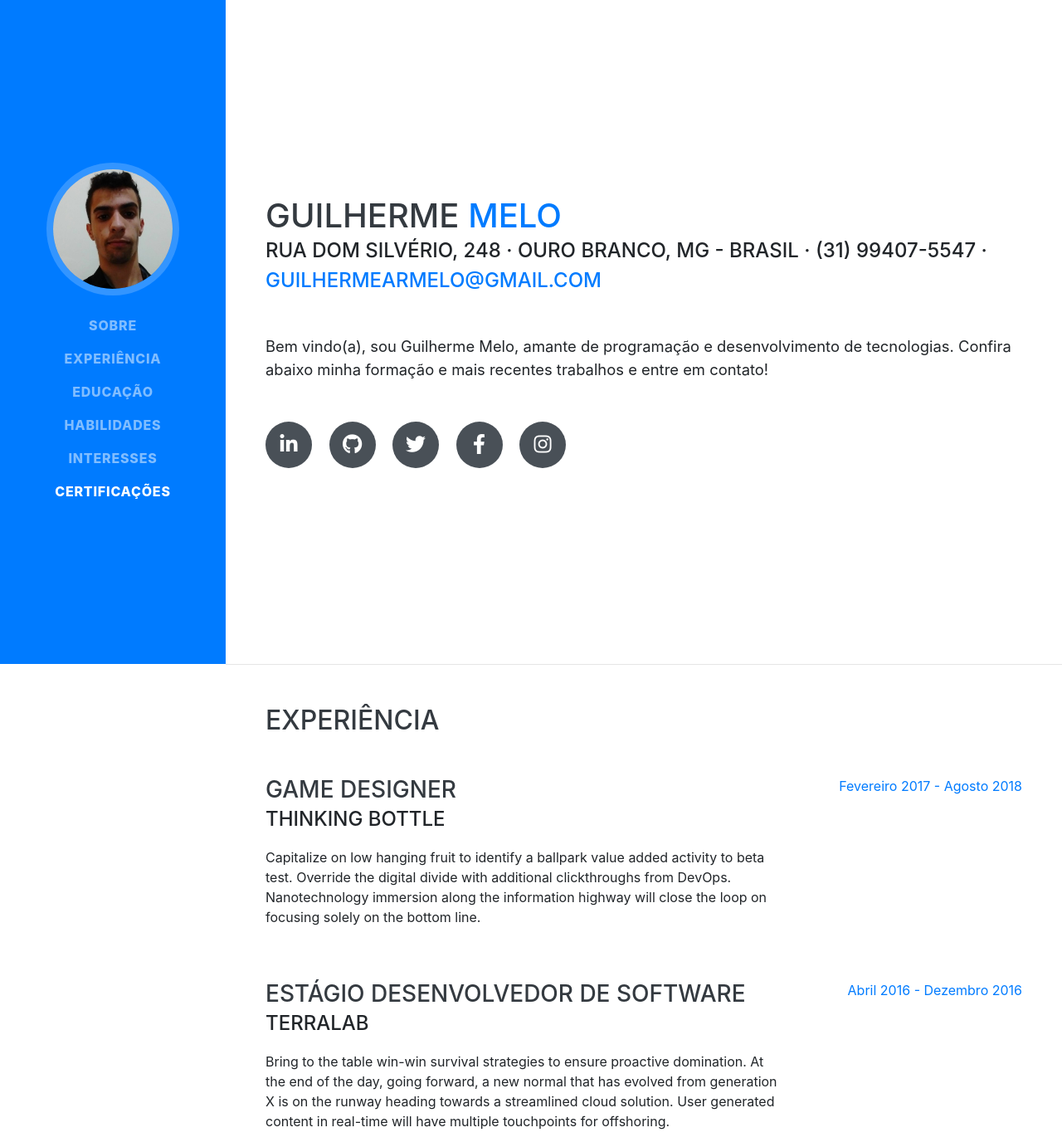
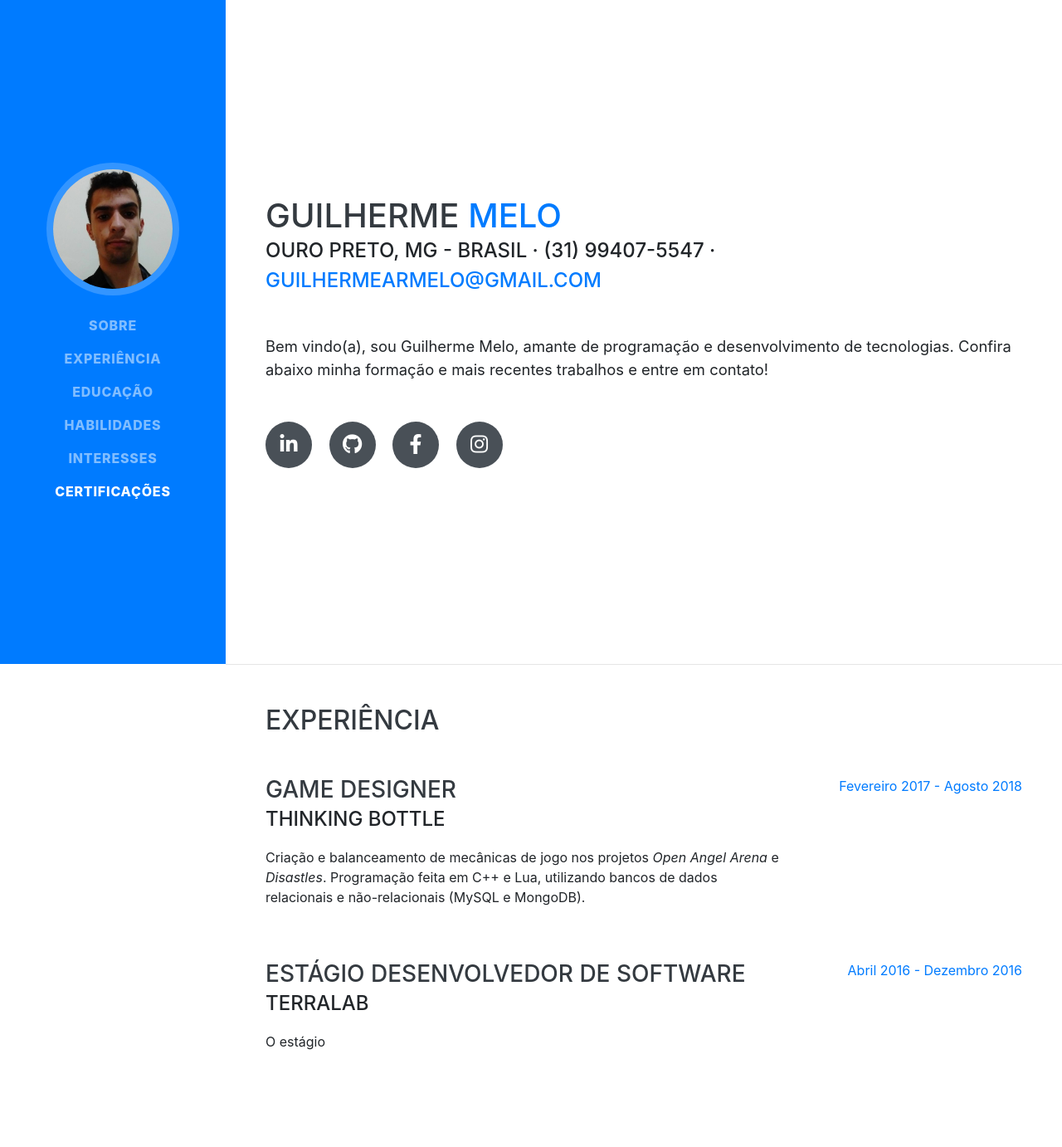
Before and after one commit to guilhermearmelo/guilhermearmelo.github.io, a website with bundled scripts: page index.html in a window 1280 px wide. Shown: the top 1382 px of the page at 83% size. Built offline with nearby package versions, Linux system fonts and the light colour scheme; a web font is replaced by a local one.

Commit message:
Corrigindo estagio

```diff
--- a/index.html
+++ b/index.html
@@ -66,25 +66,22 @@
         <h1 class="mb-0">Guilherme
           <span class="text-primary">Melo</span>
         </h1>
-        <div class="subheading mb-5">Rua Dom Silvério, 248 · Ouro Branco, MG - Brasil · (31) 99407-5547 ·
+        <div class="subheading mb-5">Ouro Preto, MG - Brasil · (31) 99407-5547 ·
           <a href="mailto:guilhermearmelo@gmail.com">guilhermearmelo@gmail.com</a>
         </div>
         <p class="lead mb-5">Bem vindo(a), sou Guilherme Melo, amante de programação e desenvolvimento de tecnologias. Confira abaixo minha formação e mais recentes trabalhos e entre em contato!
           </p>
         <div class="social-icons">
-          <a href="#">
+          <a href="https://www.linkedin.com/in/guilhermearmelo/" target="_blank">
             <i class="fab fa-linkedin-in"></i>
           </a>
-          <a href="#">
+          <a href="https://github.com/guilhermearmelo"  target="_blank">
             <i class="fab fa-github"></i>
           </a>
-          <a href="#">
-            <i class="fab fa-twitter"></i>
-          </a>
-          <a href="#">
+          <a href="https://www.facebook.com/guiaugusto00" target="_blank">
             <i class="fab fa-facebook-f"></i>
           </a>
-          <a href="#">
+          <a href="https://www.instagram.com/guiaugusto00/" target="_blank">
               <i class="fab fa-instagram"></i>
             </a>
         </div>
@@ -101,7 +98,7 @@
           <div class="resume-content">
             <h3 class="mb-0">Game Designer</h3>
             <div class="subheading mb-3">Thinking Bottle</div>
-            <p>Capitalize on low hanging fruit to identify a ballpark value added activity to beta test. Override the digital divide with additional clickthroughs from DevOps. Nanotechnology immersion along the information highway will close the loop on focusing solely on the bottom line.</p>
+            <p>Criação e balanceamento de mecânicas de jogo nos projetos <i>Open Angel Arena</i> e <i>Disastles</i>. Programação feita em C++ e Lua, utilizando bancos de dados relacionais e não-relacionais (MySQL e MongoDB).</p>
           </div>
           <div class="resume-date text-md-right">
             <span class="text-primary">Fevereiro 2017 - Agosto 2018</span>
@@ -112,7 +109,7 @@
           <div class="resume-content">
             <h3 class="mb-0">Estágio Desenvolvedor de Software</h3>
             <div class="subheading mb-3">TerraLAB</div>
-            <p>Bring to the table win-win survival strategies to ensure proactive domination. At the end of the day, going forward, a new normal that has evolved from generation X is on the runway heading towards a streamlined cloud solution. User generated content in real-time will have multiple touchpoints for offshoring.</p>
+            <p>O estágio </p>
           </div>
           <div class="resume-date text-md-right">
             <span class="text-primary">Abril 2016 - Dezembro 2016</span>
```
